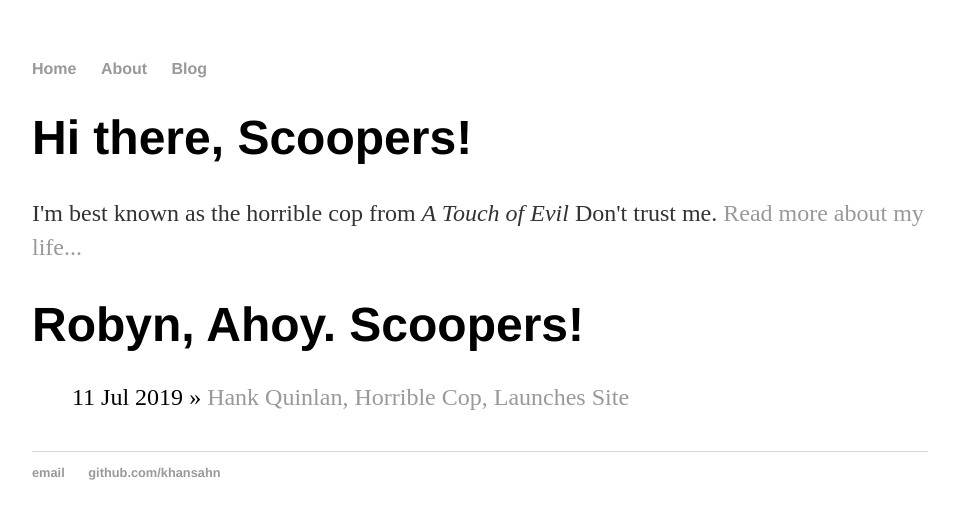
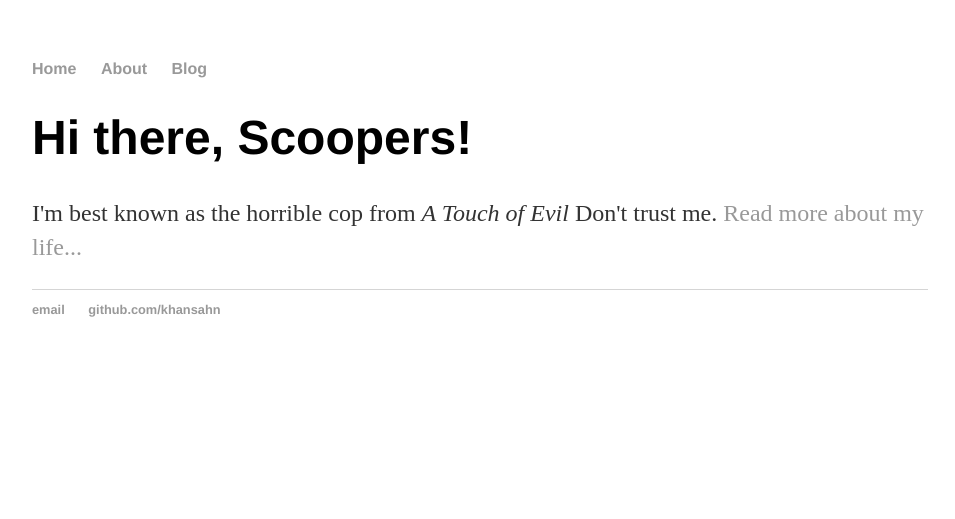
Before and after one commit to khansahn/khansahn.github.io, a Jekyll site: the page built from index.html, in a window 1280 px wide. Shown: the top 519 px of the page, without its empty margins (160-1115 px from the left). Built offline with Jekyll 4.4.1, drawn with Linux system fonts in a browser that asks for light colours.

Commit message:
Update index.html

```diff
--- a/index.html
+++ b/index.html
@@ -6,12 +6,3 @@
 	<h1>Hi there, Scoopers!</h1>
 	<p>I'm best known as the horrible cop from <em>A Touch of Evil</em> Don't trust me. <a href="/about">Read more about my life...</a></p>
 </div><!-- /.blurb -->
-
-
-<h1>{{ page.title }}</h1>
-	<ul class="posts">
-
-	  {% for post in site.posts %}
-	    <li><span>{{ post.date | date_to_string }}</span> » <a href="{{ post.url }}" title="{{ post.title }}">{{ post.title }}</a></li>
-	  {% endfor %}
-	</ul>
```
